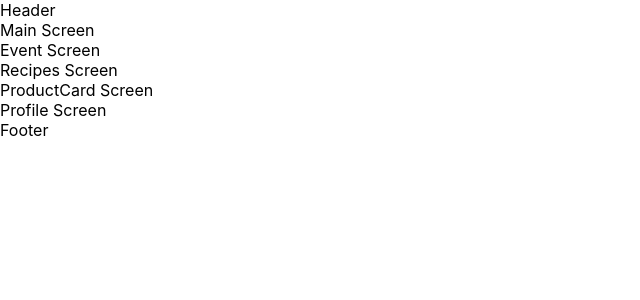
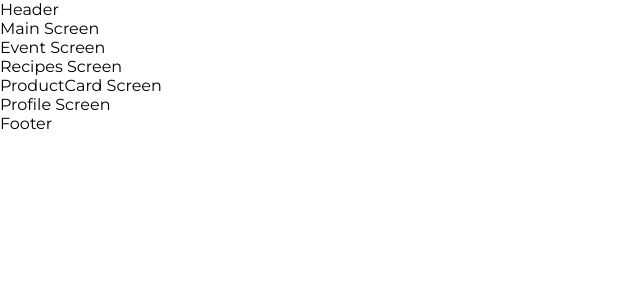
Before and after one commit to mitjasha/avocado, a React (Create React App) app: page / in a window 1280 px wide. Shown: the top 300 px of the page, without its empty margins (0-640 px from the left). Built offline with nearby package versions, Linux system fonts and the light colour scheme.

Commit message:
feat: add default styles

```diff
--- a/src/index.scss
+++ b/src/index.scss
@@ -118,14 +118,22 @@
 
 body {
   margin: 0;
-  font-family: -apple-system, BlinkMacSystemFont, 'Segoe UI', 'Roboto', 'Oxygen',
-    'Ubuntu', 'Cantarell', 'Fira Sans', 'Droid Sans', 'Helvetica Neue',
-    sans-serif;
-  -webkit-font-smoothing: antialiased;
-  -moz-osx-font-smoothing: grayscale;
+  box-sizing: border-box;
 }
 
-code {
-  font-family: source-code-pro, Menlo, Monaco, Consolas, 'Courier New',
-    monospace;
+html {
+  font-family: Montserrat;
+  font-size: 16px;
 }
+
+a {
+  text-decoration: none;
+}
+
+.container {
+  min-width: 370px;
+  width: 100%;
+  height: 100%;
+  margin: auto;
+  padding: 0;
+}
```
